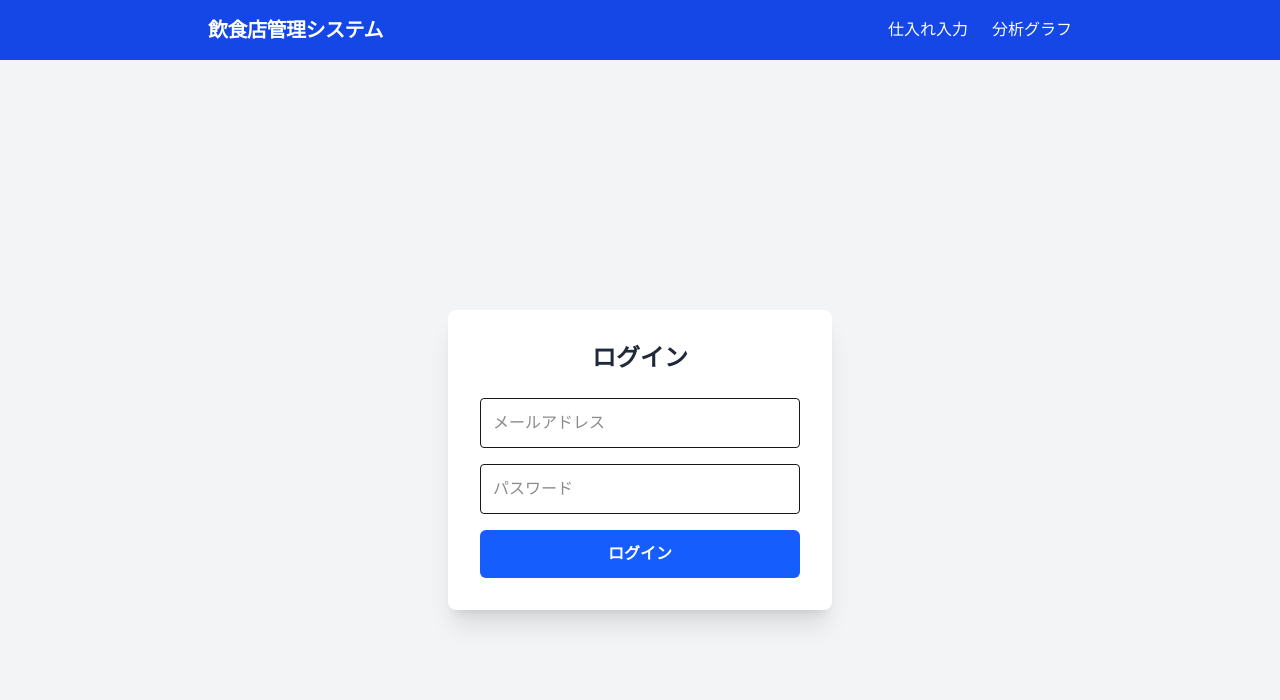
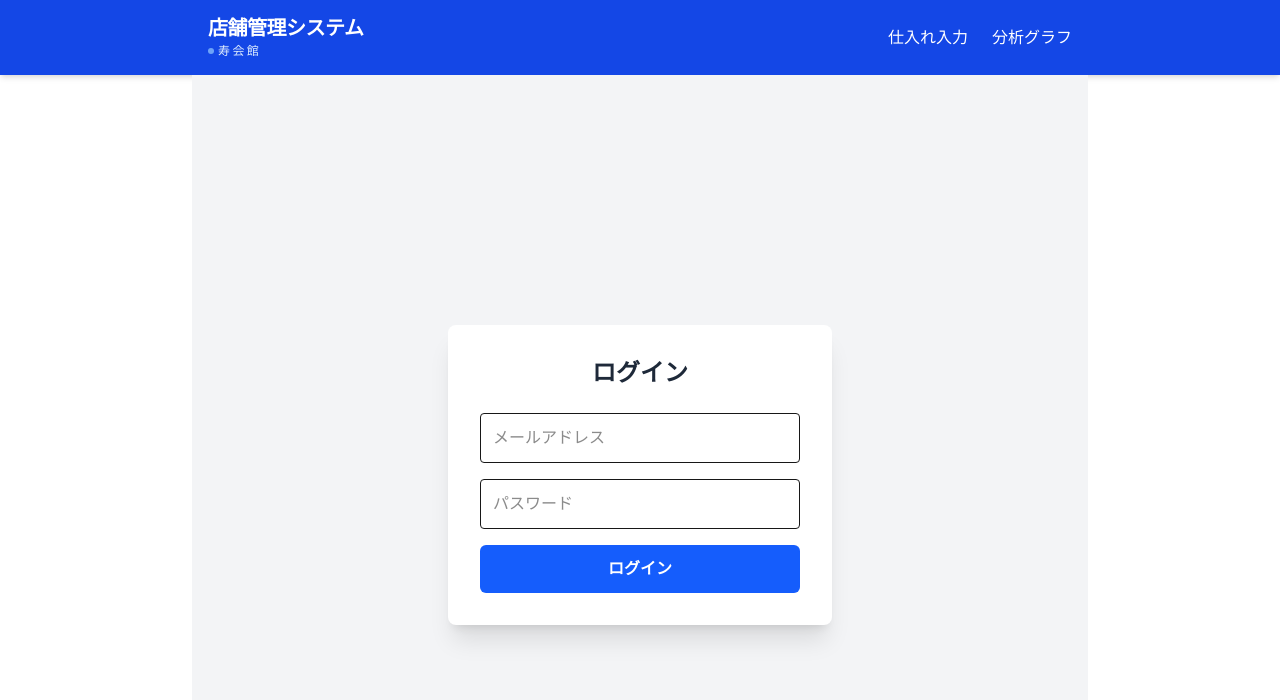
Before and after one commit to okusin8687/restaurant-admin-app, a Next.js app: page /login in a window 1280 px wide. Shown: the top 700 px of the page. Built offline with nearby package versions, Linux system fonts and the light colour scheme; no server answers.

Commit message:
fix: add all files

```diff
--- a/src/app/layout.tsx
+++ b/src/app/layout.tsx
@@ -8,8 +8,22 @@ export default function RootLayout({ children }: { children: React.ReactNode })
         {/* メニューバー（ナビゲーション） */}
         <nav className="bg-blue-700 text-white shadow-md">
           <div className="max-w-4xl mx-auto flex items-center justify-between p-4">
-            <h1 className="font-bold text-xl tracking-tight">飲食店管理システム</h1>
-            <div className="space-x-6 font-medium">
+
+            {/* タイトルエリア */}
+            <div className="flex flex-col">
+              <h1 className="font-black text-lg md:text-xl tracking-tight leading-tight">
+                店舗管理システム
+              </h1>
+              <div className="flex items-center gap-1 mt-0.5">
+                <span className="w-1.5 h-1.5 bg-blue-300 rounded-full animate-pulse"></span>
+                <span className="text-[10px] md:text-xs font-medium text-blue-100 tracking-[0.2em] uppercase">
+                  寿会館
+                </span>
+              </div>
+            </div>
+
+            {/* ナビゲーションリンク */}
+            <div className="flex space-x-4 md:space-x-6 font-medium text-sm md:text-base">
               <Link href="/" className="hover:text-blue-200 transition">仕入れ入力</Link>
               <Link href="/analysis" className="hover:text-blue-200 transition">分析グラフ</Link>
             </div>
@@ -17,7 +31,7 @@ export default function RootLayout({ children }: { children: React.ReactNode })
         </nav>
 
         {/* 各ページの中身がここに表示される */}
-        <main>{children}</main>
+        <main className="max-w-4xl mx-auto">{children}</main>
       </body>
     </html>
   );
```
